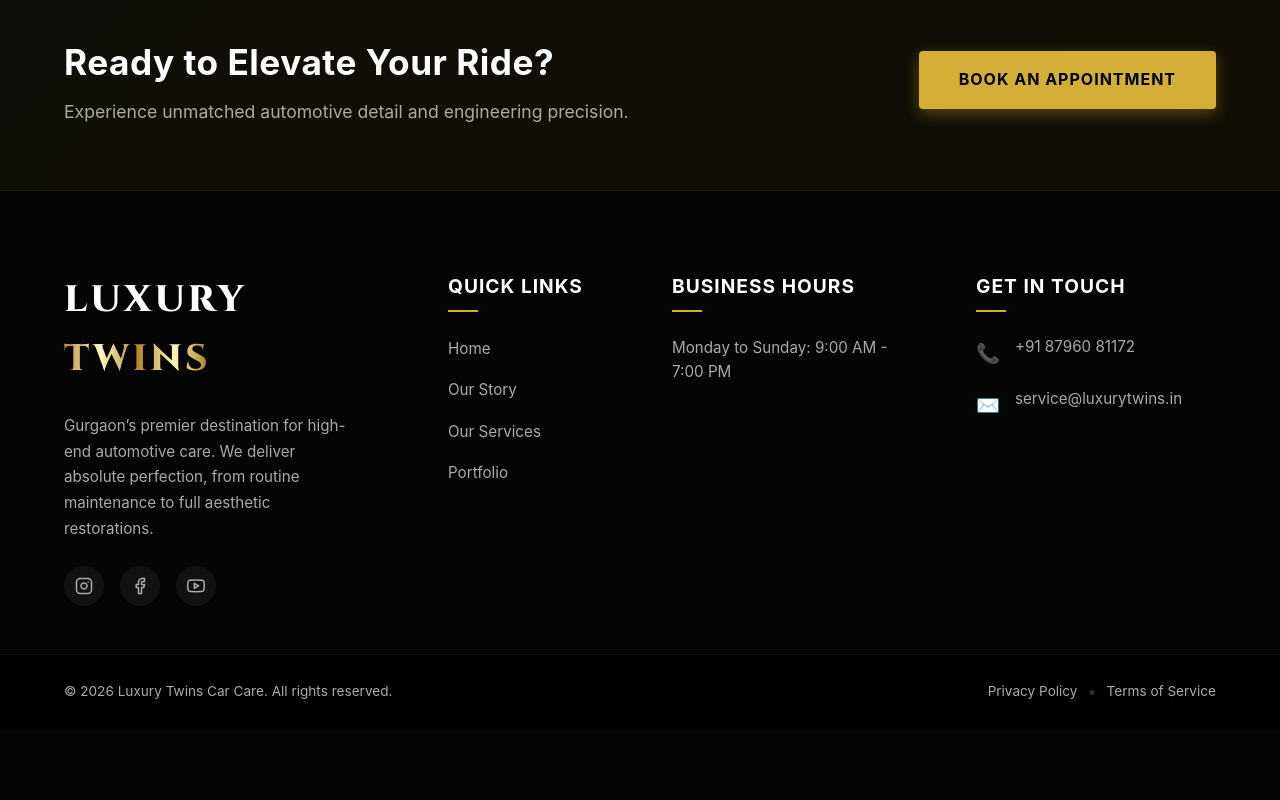
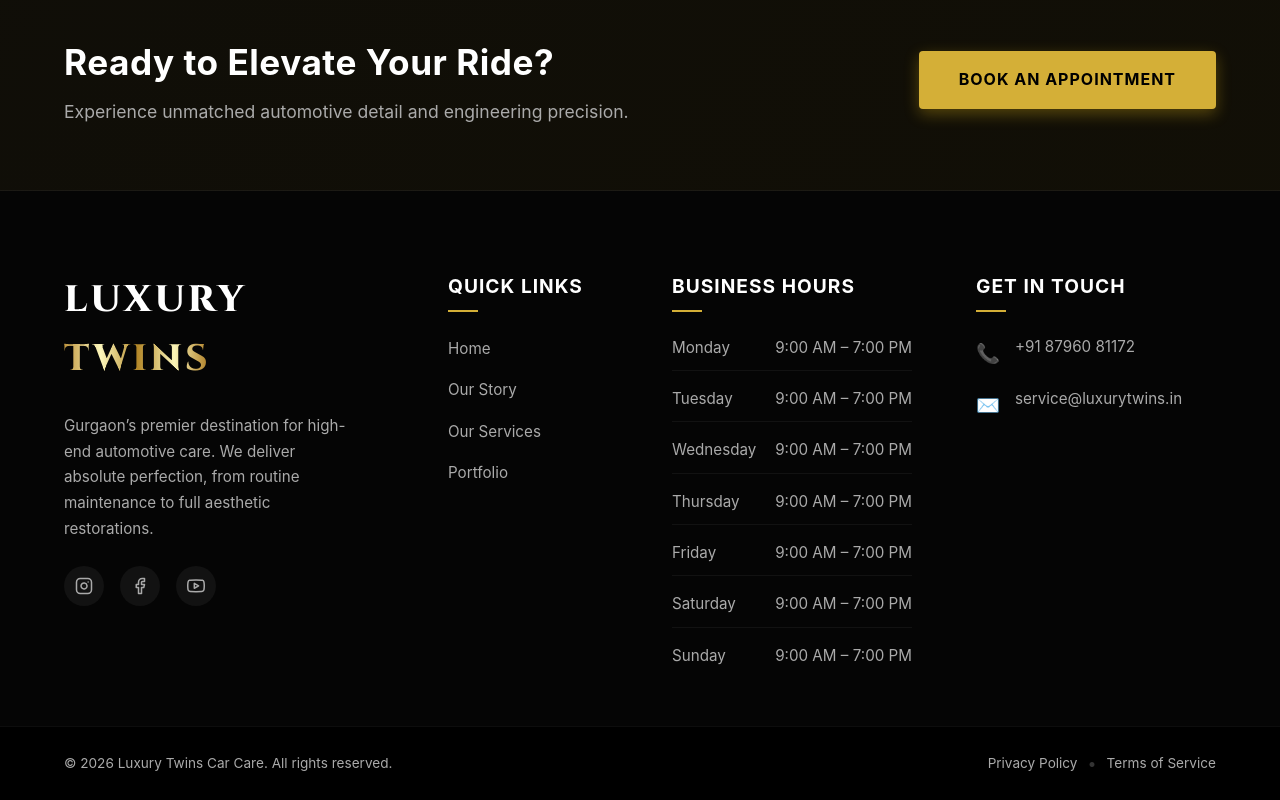
Before and after one commit to tanishrawat3001/luxury-twins-carcare, a React (Vite) app: page /#/service/svc-ac in a window 1280 px wide. Shown: the part 1635-2435 px from the top of the page. Before the commit the page ends 2364 px from the top, so only its background shows below. Built offline with nearby package versions, Linux system fonts and the light colour scheme.

Commit message:
Update business hours to 7-day detailed list format

```diff
--- a/src/components/Footer.css
+++ b/src/components/Footer.css
@@ -151,9 +151,16 @@
 }
 
 .hours-block li {
+  display: flex;
+  justify-content: space-between;
   color: var(--text-secondary);
   font-size: 0.95rem;
-  padding-bottom: 5px;
+  border-bottom: 1px solid rgba(255, 255, 255, 0.05);
+  padding-bottom: 10px;
+}
+
+.hours-block li:last-child {
+  border-bottom: none;
 }
 
 
--- a/src/components/Footer.jsx
+++ b/src/components/Footer.jsx
@@ -96,7 +96,13 @@ const Footer = () => {
           >
             <h3>Business Hours</h3>
             <ul className="hours-block">
-              <li className="single-line-hours">Monday to Sunday: 9:00 AM - 7:00 PM</li>
+              <li><span>Monday</span> <span>9:00 AM – 7:00 PM</span></li>
+              <li><span>Tuesday</span> <span>9:00 AM – 7:00 PM</span></li>
+              <li><span>Wednesday</span> <span>9:00 AM – 7:00 PM</span></li>
+              <li><span>Thursday</span> <span>9:00 AM – 7:00 PM</span></li>
+              <li><span>Friday</span> <span>9:00 AM – 7:00 PM</span></li>
+              <li><span>Saturday</span> <span>9:00 AM – 7:00 PM</span></li>
+              <li><span>Sunday</span> <span>9:00 AM – 7:00 PM</span></li>
             </ul>
           </motion.div>
 
```
